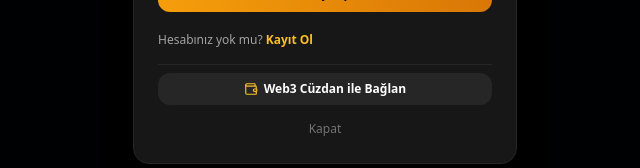
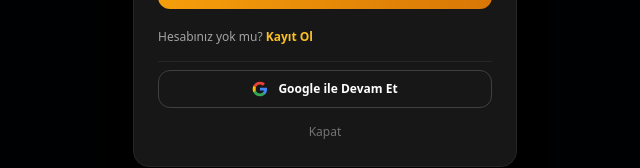
Before and after one commit to leventtopuzoglu/argus-web-app, a Next.js app: page / in a window 1280 px wide. Both pictures are taken after a click on the button "Giriş Yap". Shown: the part 451-619 px from the top of the page, without its empty margins (315-955 px from the left). Built offline with nearby package versions, Linux system fonts and the light colour scheme; no server answers; the database is empty.

Commit message:
Replace wallet login with Google OAuth login

```diff
--- a/src/app/page.tsx
+++ b/src/app/page.tsx
@@ -19,7 +19,6 @@
   Award,
   CheckCircle2,
   Key,
-  Wallet,
   X,
   Trash2,
   FileText,
@@ -241,18 +240,19 @@
     setConfirmPasswordInput('');
   }
 
-  async function handleWalletLogin() {
-    if (typeof window !== 'undefined' && (window as any).ethereum) {
-      try {
-        const accounts = await (window as any).ethereum.request({ method: 'eth_requestAccounts' });
-        const wallet = accounts[0];
-        setCurrentUser({ id: wallet, email: `${wallet.slice(0, 6)}...${wallet.slice(-4)}` });
-        setShowAuthModal(false);
-      } catch (err) {
-        alert('Cüzdan bağlantısı reddedildi.');
-      }
-    } else {
-      alert('MetaMask cüzdanı bulunamadı. Lütfen e-posta ile giriş yapın.');
+  // Google ile Giriş Yap (OAuth)
+  async function handleGoogleLogin() {
+    setAuthLoading(true);
+    const { error } = await supabase.auth.signInWithOAuth({
+      provider: 'google',
+      options: {
+        redirectTo: typeof window !== 'undefined' ? window.location.origin : undefined,
+      },
+    });
+
+    if (error) {
+      alert('Google ile giriş hatası: ' + error.message);
+      setAuthLoading(false);
     }
   }
 
@@ -733,12 +733,32 @@
                   )}
                 </div>
 
+                {/* GOOGLE İLE GİRİŞ YAP BUTONU */}
                 <div className="pt-2 border-t border-neutral-800">
                   <button
-                    onClick={handleWalletLogin}
-                    className="w-full py-2 bg-neutral-800 hover:bg-neutral-700 text-white font-bold text-xs rounded-xl flex items-center justify-center gap-1.5"
+                    onClick={handleGoogleLogin}
+                    disabled={authLoading}
+                    className="w-full py-2.5 bg-neutral-900 hover:bg-neutral-800 text-white font-semibold text-xs rounded-xl flex items-center justify-center gap-2.5 border border-neutral-700 transition-colors"
                   >
-                    <Wallet className="w-3.5 h-3.5 text-amber-400" /> Web3 Cüzdan ile Bağlan
+                    <svg className="w-4 h-4" viewBox="0 0 24 24">
+                      <path
+                        fill="#4285F4"
+                        d="M22.56 12.25c0-.78-.07-1.53-.2-2.25H12v4.26h5.92c-.26 1.37-1.04 2.53-2.21 3.31v2.77h3.57c2.08-1.92 3.28-4.74 3.28-8.09z"
+                      />
+                      <path
+                        fill="#34A853"
+                        d="M12 23c2.97 0 5.46-.98 7.28-2.66l-3.57-2.77c-.98.66-2.23 1.06-3.71 1.06-2.86 0-5.29-1.93-6.16-4.53H2.18v2.84C3.99 20.53 7.7 23 12 23z"
+                      />
+                      <path
+                        fill="#FBBC05"
+                        d="M5.84 14.09c-.22-.66-.35-1.36-.35-2.09s.13-1.43.35-2.09V7.06H2.18C1.43 8.55 1 10.22 1 12s.43 3.45 1.18 4.94l2.85-2.22.81-.63z"
+                      />
+                      <path
+                        fill="#EA4335"
+                        d="M12 5.38c1.62 0 3.06.56 4.21 1.64l3.15-3.15C17.45 2.09 14.97 1 12 1 7.7 1 3.99 3.47 2.18 7.06l3.66 2.84c.87-2.6 3.3-4.52 6.16-4.52z"
+                      />
+                    </svg>
+                    <span>Google ile Devam Et</span>
                   </button>
                 </div>
 
```
